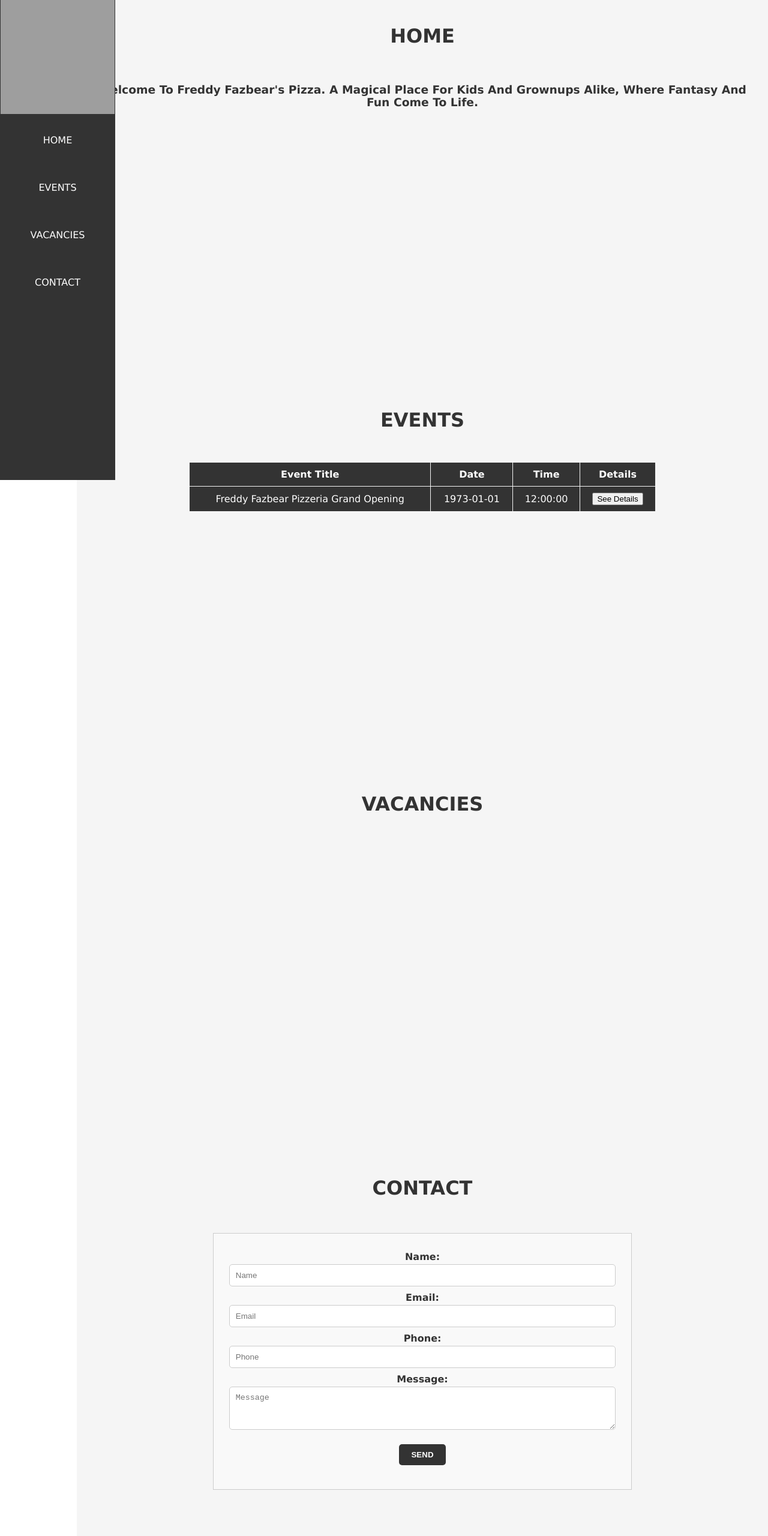
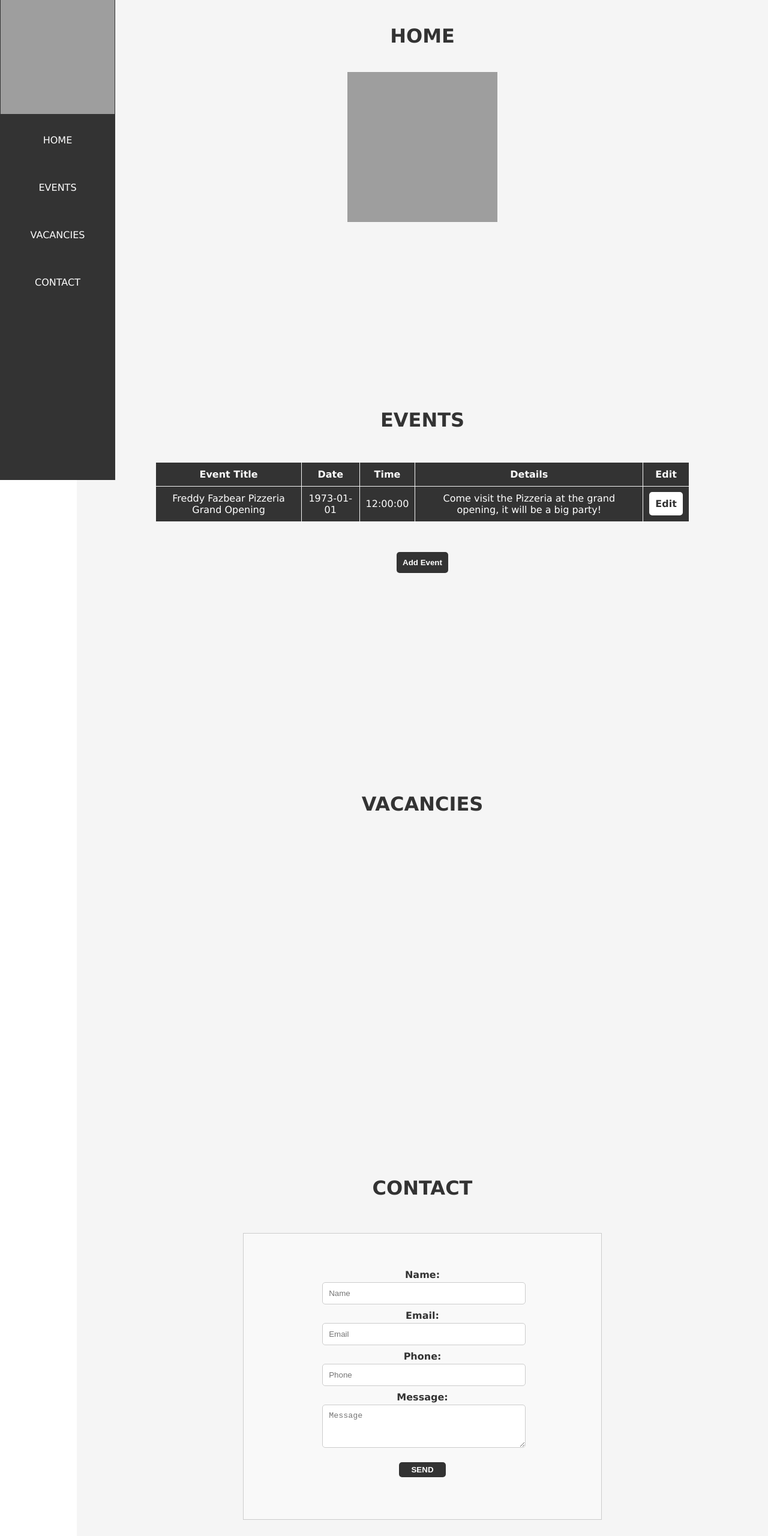
Before and after one commit to f-huel/fazbear, a PHP site: page / in a window 1280 px wide. Shown: the whole page at 60% size. Run offline with PHP 8.4, Linux system fonts and the light colour scheme; data comes from the database, SQL or seed files in the repository; grey boxes are pictures that could not be loaded.

Commit message:
event editing page added with styling, index updated

```diff
--- a/WEBSITE/CSS/style.css
+++ b/WEBSITE/CSS/style.css
@@ -57,7 +57,7 @@
 
 table {
     border-collapse: collapse;
-    width: 70%;
+    width: 80%;
     margin: 10px auto;
 }
 
@@ -76,12 +76,10 @@
 }
 
 form {
-    margin: 15px auto;
+    margin: 10px auto;
     width: 60%;
     text-align: center;
     padding: 20px;
-    border: 1px solid #ccc;
-    background-color: #f9f9f9;
 }
 
 form label {
@@ -110,7 +108,7 @@
     background-color: #333;
     color: #fff;
     border: none;
-    padding: 10px 20px;
+    padding: 5px 20px;
     margin: 20px auto;
     cursor: pointer;
     border-radius: 5px;
@@ -120,9 +118,14 @@
 form input[type="submit"]:hover {
     background-color: #555;
 }
+
 .contact-form {
-    flex: 1;
-    margin: 0 10px;
+    margin: 15px auto;
+    width: 50%;
+    text-align: center;
+    padding: 20px;
+    border: 1px solid #ccc;
+    background-color: #f9f9f9;
 }
 
 @media (max-width: 768px) {
@@ -139,8 +142,8 @@
 }
 
 .button {
-    background-color: #fff;
-    color: #333;
+    background-color: #333;
+    color: #fff;
     border: none;
     padding: 10px 10px;
     margin: 20px auto;
@@ -150,7 +153,7 @@
 }
 
 .button:hover {
-    background-color: #aaa;
+    background-color: #ccc;
 }
 
 .home-text {
@@ -159,3 +162,19 @@
     text-align: center;
     padding: 20px;
 }
+
+.button-table {
+    background-color: #fff;
+    color: #333;
+    border: none;
+    padding: 10px 10px;
+    margin: 20px auto;
+    cursor: pointer;
+    border-radius: 5px;
+    font-weight: bold;
+    text-decoration: none;
+}
+
+.button:hover {
+    background-color: #aaa;
+}
--- a/WEBSITE/index.php
+++ b/WEBSITE/index.php
@@ -4,7 +4,7 @@
 
 try {
 
-    $query_events = "SELECT event_title, event_date, event_time, id FROM events";
+    $query_events = "SELECT event_title, event_date, event_time, event_description, id FROM events";
     $result_events = $pdo->query($query_events)->fetchAll();
 
     $query_contact = "INSERT INTO contact (name_form, email_form, phone_form, message_form) VALUES (?, ?, ?, ?)";
@@ -26,7 +26,7 @@
 <head>
     <meta charset="UTF-8">
     <meta name="viewport" content="width=device-width, initial-scale=1.0">
-    <title>HOME</title>
+    <title>FAZBEAR</title>
     <link rel="stylesheet" href="css/style.css">
 </head>
 
@@ -34,7 +34,7 @@
 
     <nav>
         <ul>
-            <li><img src="images/fnaflogo.png" alt="" width="190" height="190"></li>
+            <li><img src="images/fnaflogo.png" alt="logo" width="190" height="190"></li>
             <li><a href="#home">HOME</a></li>
             <li><a href="#events">EVENTS</a></li>
             <li><a href="#vacancies">VACANCIES</a></li>
@@ -45,9 +45,9 @@
     <div class="section" id="home">
         <h1>HOME</h1>
         <br>
-        <h3>
-            Welcome To Freddy Fazbear's Pizza. A Magical Place For Kids And Grownups Alike, Where Fantasy And Fun Come To Life.
-        </h3>
+        <a href="#"><img src="images/pizzeria.png" alt="pizzeria logo" href="" width="250" height="250"></a>
+
+
     </div>
 
     <div class="section" id="events">
@@ -59,6 +59,7 @@
                 <th class="text">Date</th>
                 <th class="text">Time</th>
                 <th class="text">Details</th>
+                <th class="text">Edit</th>
             </tr>
 
             <?php
@@ -69,7 +70,8 @@
                     <td class="text"><?= $result_events[$i]['event_title'] ?></td>
                     <td class="text"><?= $result_events[$i]['event_date'] ?></td>
                     <td class="text"><?= $result_events[$i]['event_time'] ?></td>
-                    <td class="text"><button name="id" type="submit" value="<?= $result_events[$i]['id'] ?>">See Details</button></td>
+                    <td class="text"><?= $result_events[$i]['event_description'] ?></td>
+                    <td class="text"><a href="edit.php?id=<?= $result_events[$i]['id'] ?>" class="button-table">Edit</a></td>
                 </tr>
 
                 <?php
@@ -78,6 +80,15 @@
             ?>
 
         </table>
+
+        <div style="text-align: center;">
+        <form action="add.php" method="get">
+            <input type="hidden">
+            <button type="submit" class="button">Add Event</button>
+        </form>
+    </div>
+
+        <br>
 
     </div>
 
```
Also changed, not shown: WEBSITE/CSS/edit.css (added, +70 -0 lines), WEBSITE/edit.php (added, +76 -0 lines), IMAGES/fnaflogo.png (added), IMAGES/pizzeria.png (added).
